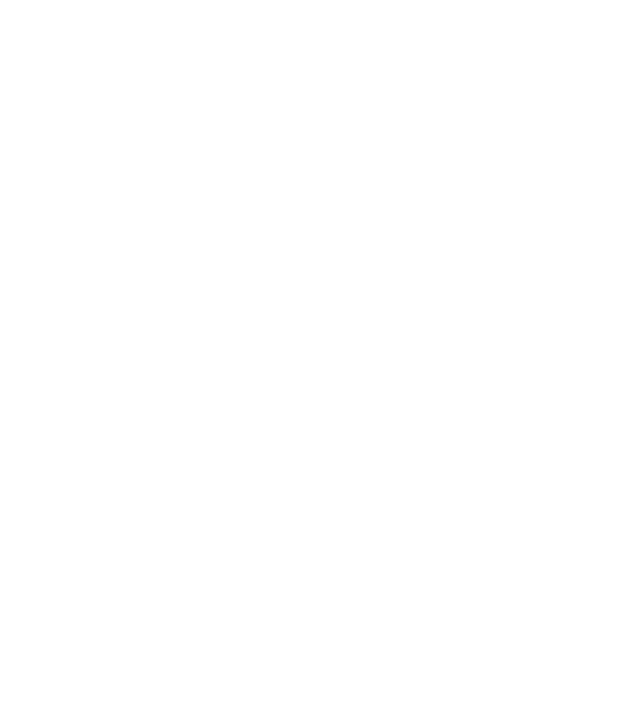
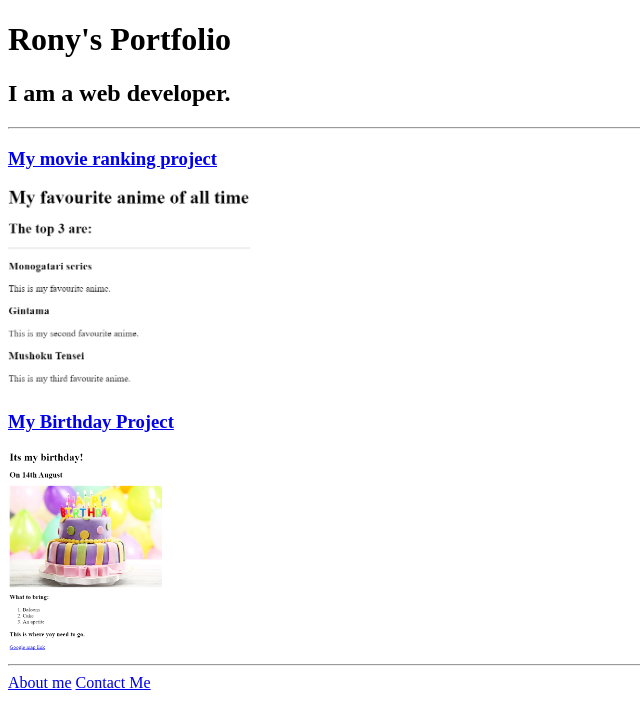
Before and after one commit to SkRony1/HTML-portfolio, a plain HTML site: page index.html in a window 1280 px wide. Shown: the whole page, without its empty margins (0-640 px from the left). Drawn offline with Linux system fonts and the light colour scheme.

Commit message:
Add files via upload

```diff
--- a/index.html
+++ b/index.html
@@ -1,15 +1,20 @@
-<!-- TODO 1: Create the HTML Boilerplate -->
-
-<!-- TODO 2: Add Your previous projects' HTML into the public folder -->
-
-<!-- TODO 3: Take screenshots of your project previews and add the images to the images folder -->
-
-<!-- TODO 4: Add titles/subtitles etc. -->
-
-<!-- TODO 5: Add a link to the project pages -->
-
-<!-- TODO 6: Add images to show the project previews
-HINT for TODO 6: You can use the height attribute set to 200 to make the image smaller:
-https://developer.mozilla.org/en-US/docs/Web/HTML/Element/img#attr-height -->
-
-<!-- TODO 7: Add the Contact Me and About Me page links -->
+<!DOCTYPE html>
+<html lang="en">
+<head>
+    <meta charset="UTF-8">
+    <meta name="viewport" content="width=device-width, initial-scale=1.0">
+    <title>Document</title>
+</head>
+<body>
+    <h1>Rony's Portfolio</h1>
+        <h2>I am a web developer.</h2>
+<hr />
+        <a href="./public/movie-ranking.html"> <h3>My movie ranking project</h3></a>
+        <img src="./assets/images/Movie ranking.png"height=200/>
+        <a href="./public/birthday-invite.html"><h3>My Birthday Project</h3></a>
+        <img src="./assets/images/birthday-invite.png"height=200/>
+<hr />
+        <a href="./public/about.html">About me</a>
+        <a href="./public/contact.html">Contact Me</a>
+</body>
+</html>
```
